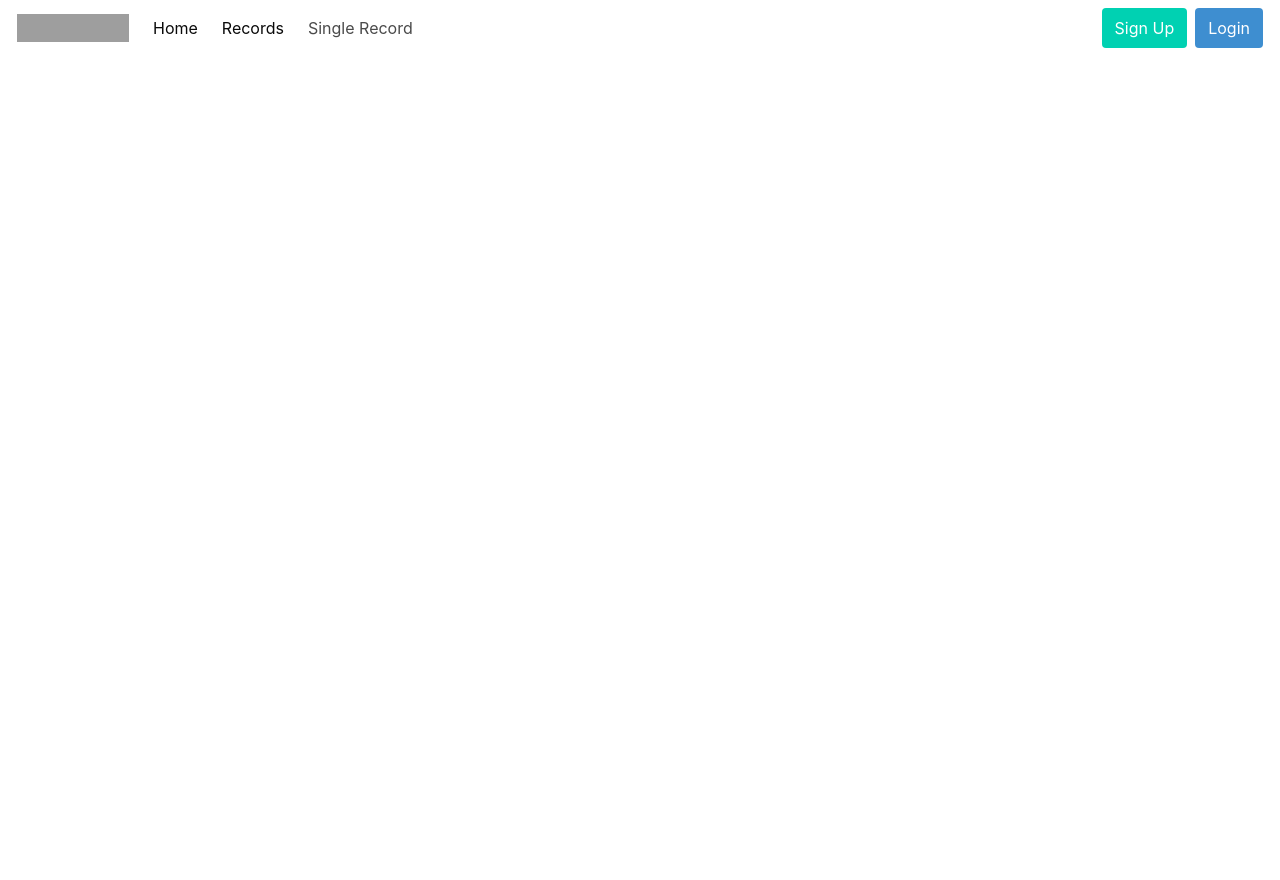
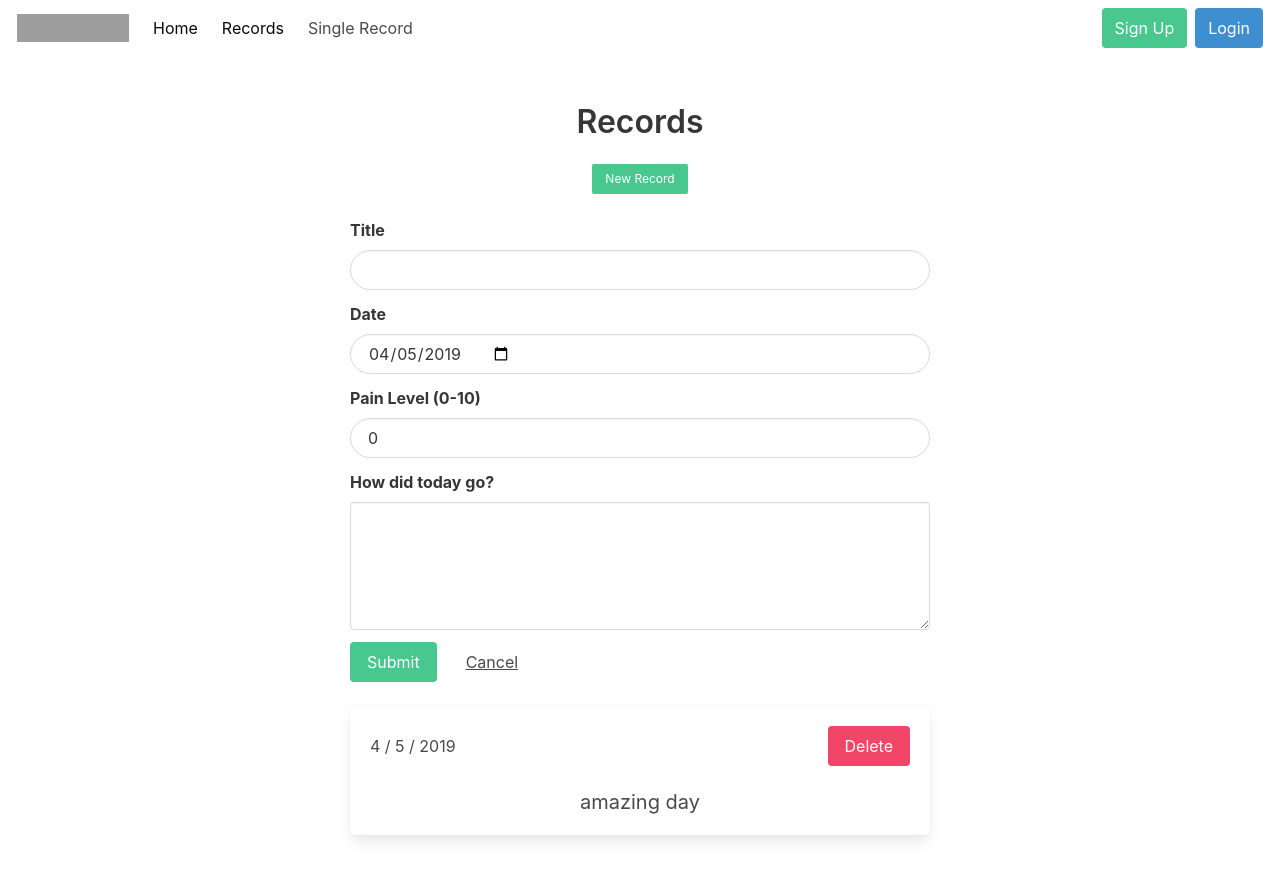
Before and after one commit to justin-cook-developer/Pain-Tracker, a React app: page /records/new in a window 1280 px wide. Shown: the top 880 px of the page. Before the commit the page ends 800 px from the top, so only its background shows below. Built offline with nearby package versions, Linux system fonts and the light colour scheme; data requests are answered from the project's data file; grey boxes are pictures that could not be loaded.

Commit message:
Finished Form.js Component

```diff
--- a/package.json
+++ b/package.json
@@ -27,6 +27,7 @@
   },
   "devDependencies": {
     "@babel/core": "^7.4.3",
+    "@babel/plugin-proposal-class-properties": "^7.4.0",
     "@babel/preset-env": "^7.4.3",
     "@babel/preset-react": "^7.0.0",
     "babel-loader": "^8.0.5",
--- a/src/components/App.js
+++ b/src/components/App.js
@@ -21,7 +21,7 @@ class App extends React.Component {
         <main>
           <Switch>
             <Route path='/' exact component={About} />
-            <Route path='/records' exact component={AllRecordsSmart} />
+            <Route path='/records' component={AllRecordsSmart} />
           </Switch>
         </main>
       </Router>
--- a/src/components/allRecords/AllRecordsDumb.js
+++ b/src/components/allRecords/AllRecordsDumb.js
@@ -1,17 +1,29 @@
 import React from 'react';
+import { Link, Route } from 'react-router-dom';
 
 import SingleRecord from '../SingleRecord/SingleRecordSmart';
+import Form from '../form/Form';
 
 const AllRecordsDumb = ({ records }) => {
   return (
+    <React.Fragment>
       <section className='section'>
-      <h1 className='title has-text-centered'>Records</h1>
+        <h1 className='title has-text-centered is-large'>Records</h1>
+        <div className='content has-text-centered'>
+          <Link to="/records/new" className='button is-small is-success'>New Record</Link>
+        </div>
+        <div className='columns is-centered'>
+          <div className='column is-half'>
+            <Route path='/records/new' exact component={Form} />
+          </div>
+        </div>
         <div className='columns is-centered'>
           <div className='column is-half'>
             {records.map(record => <SingleRecord key={record.id} record={record} />)}
           </div>
         </div>
       </section>
+    </React.Fragment>
   )
 }
 
--- a/src/components/form/Form.js
+++ b/src/components/form/Form.js
@@ -0,0 +1,85 @@
+import React from 'react';
+import { Link } from 'react-router-dom';
+
+class Form extends React.Component {
+  constructor (props) {
+    super(props)
+    this.state = this.props.initialState
+  }
+
+  handleGeneralChange = e => {
+    const { name, value } = e.target
+    this.setState({ [name]: value })
+  }
+
+  makeValidDate = date => {
+    const [year, month, other] = date.toJSON().split('-')
+    const day = other.slice(0, 2)
+    return `${year}-${month}-${day}`
+  }
+
+  handleDateChange = e => {
+    const [year, month, day] = e.target.value.split('-').map(el => parseInt(el))
+    const date = new Date(year, month - 1, day)
+    this.setState({ date })
+  }
+
+  handleSubmit = e => {
+    e.preventDefault()
+    const state = { ...this.state }
+    this.props.onSubmit(state)
+  }
+
+  render() {
+    const { date, title, painLevel, notes } = this.state
+    const dateValue = this.makeValidDate(date)
+
+    return (
+      <form>
+        <div className='field'>
+          <label htmlFor='title' className='label'>Title</label>
+          <div className='control'>
+            <input className='input is-rounded' type='text' name='title' onChange={this.handleGeneralChange} value={title} />
+          </div>
+        </div>
+        <div className='field'>
+          <label htmlFor='date' className='label'>Date</label>
+          <div className='control'>
+            <input className='input is-rounded' type='date' name='date' onChange={this.handleDateChange} value={dateValue} />
+          </div>
+        </div>
+        <div className='field'>
+          <label htmlFor='painLevel' className='label'>Pain Level (0-10)</label>
+          <div className='control'>
+            <input className='input is-rounded' min='0' max='10' type='number' name='painLevel' onChange={this.handleGeneralChange} value={painLevel} />
+          </div>
+        </div>
+        <div className='field'>
+          <label className='label' htmlFor='notes'>How did today go?</label>
+          <div className='control'>
+            <textarea className='textarea' name='notes' value={notes} onChange={this.handleGeneralChange} />
+          </div>
+        </div>
+        <div className="field is-grouped">
+          <div className="control">
+            <button className="button is-success" onClick={this.handleSubmit}>Submit</button>
+          </div>
+          <div className="control">
+            <Link className="button is-text" to={this.props.cancelDestination}>Cancel</Link>
+          </div>
+        </div>
+      </form>
+    );
+  }
+}
+
+Form.defaultProps = {
+  initialState: {
+    date: new Date(),
+    title: '',
+    painLevel: 0,
+    notes: '',
+  },
+ }
+
+export default Form
--- a/src/components/header/Header.js
+++ b/src/components/header/Header.js
@@ -38,7 +38,7 @@ const Header = ({ isActive, handleClick }) => {
           <div className='navbar-end'>
             <div className='navbar-item'>
               <div className='buttons'>
-                <a className='navbar-item button is-primary' href="#" alt="Sign-up button">Sign Up</a>
+                <a className='navbar-item button is-success' href="#" alt="Sign-up button">Sign Up</a>
                 <a className='navbar-item button is-info' href="#" alt="Login button">Login</a>
               </div>
             </div>
```
Also changed, not shown: .babelrc, 1 other file (tests, documents, lock files or other folders). Lines whose indentation alone changed are shown as unchanged.
